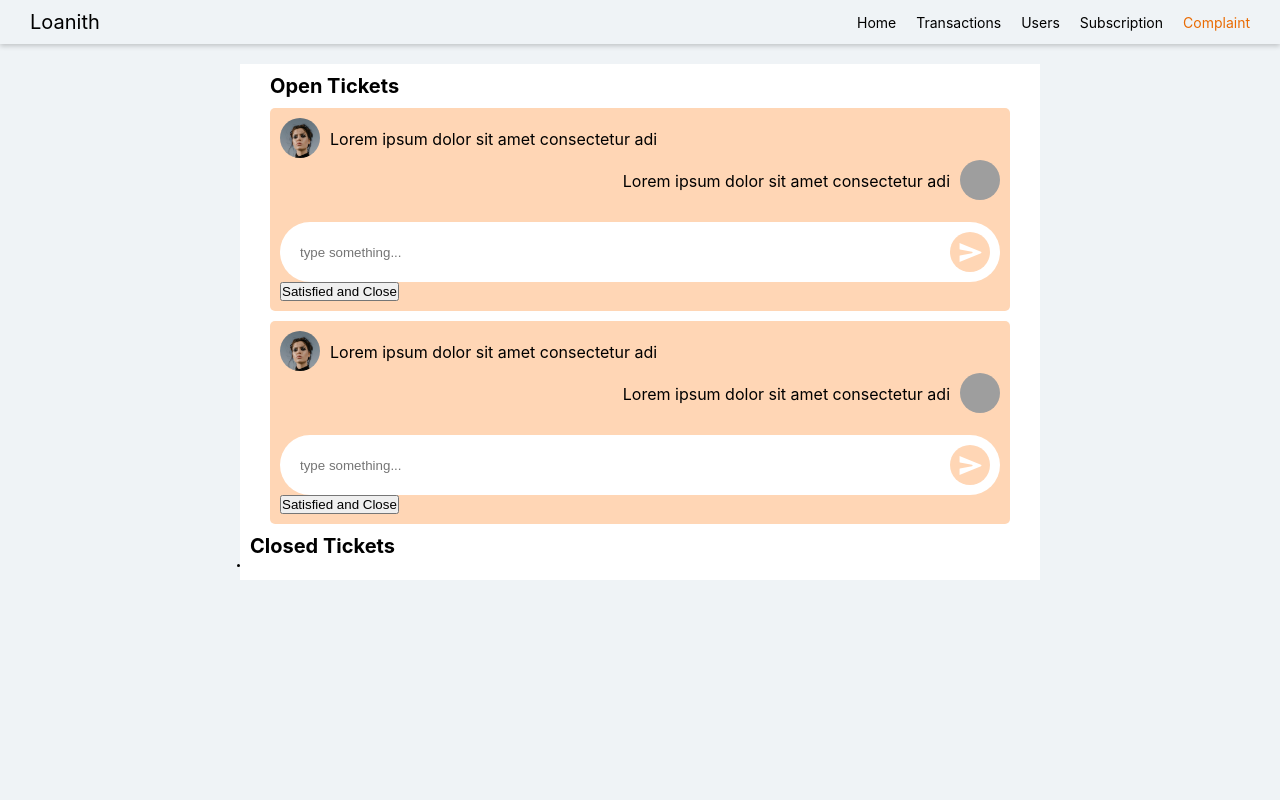
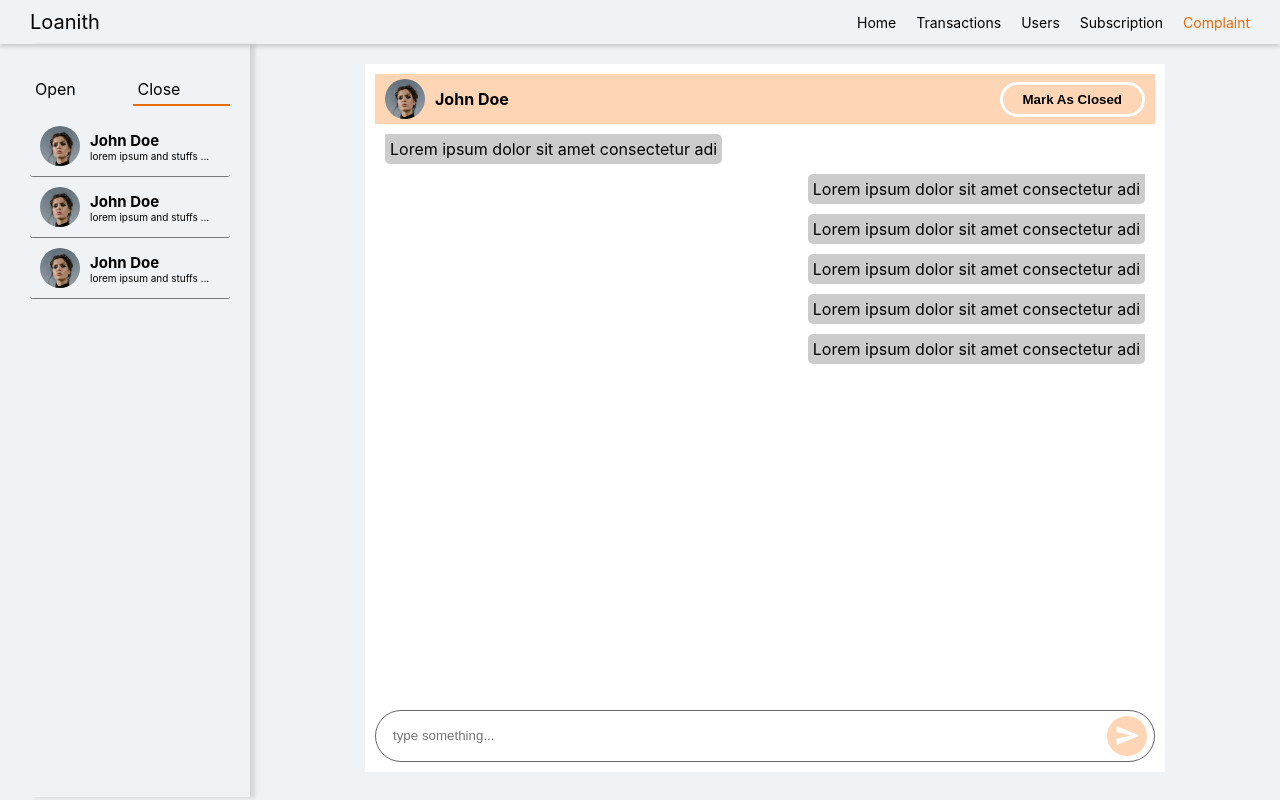
Before and after one commit to Ayboss/loanithTest, a React (Create React App) app: page /complaints in a window 1280 px wide. Built offline with nearby package versions, Linux system fonts and the light colour scheme; grey boxes are pictures that could not be loaded.

Commit message:
continous

```diff
--- a/src/css/complaint.css
+++ b/src/css/complaint.css
@@ -1,64 +1,99 @@
+.complaint__body{
+    display: grid;
+    grid-template-columns: 22rem 1fr;
+    grid-gap: 3rem;
+    padding: 0px 3rem;
+}
+.complaint__stats{
+    /* background-color: darkorange; */
+    box-shadow: 5px 1px 4px 0px rgb(0 0 0 / 12%);
+    padding:3rem 2rem 0px 0px;
+}
+.complaint__graphs{
+    height: calc(100vh - 47px);
+}
 .complaint{
     max-width: 800px;
+    width: 100%;
     background-color: white;
-    margin: 20px auto;
-    padding: 10px
+    margin: 20px auto 0px;
+    padding: 10px;
+    height: 94%;
+    position: relative;
+    display: flex;
+    flex-direction: column;
 }
-.complaint__open{
-    padding: 0px 20px;
+.complaint__header{
+    background-color: #ffd6b5;
+    padding: 5px 10px;
+    display: flex;
+    align-items: center;
 }
-.complaint__open >h3{
-    font-size: 20px;
-    margin-bottom: 10px;
+.complaint__header > h3{
+    flex: 1;
+    margin-left: 1rem;
+    font-size: 1.6rem
 }
-.complaint__list{
-    list-style: none;
+.complaint__header > button{
+    padding: 7px 20px;
+    background-color: transparent;
+    border: 3px solid #fff;
+    border-radius: 1000px;
+    font-weight: bold
 }
 .complaint__chat{
-    margin-bottom: 10px;
-    background-color: #ffd6b5;
+    list-style: none;
     padding: 10px;
     border-radius: 5px;
-}
-.complaint__user{
-    display: flex;
-    align-items: center;
-    gap: 10px;
-    margin-right: 10px;
-}
-.complaint__admin{
-    display: flex;
-    align-items: center;
-    gap: 10px;
-    justify-content: flex-end;
-    margin-left: 10px;
-}
-.complaint__user > p{
-    font-size: 16px
-}
-.complaint__admin > p{
-    font-size: 16px
-}
-.complaint__close{}
-.complaint__close > h3{
-    font-size: 20px;
-}
-.complaint__img{
-    /* overflow: hidden; */
-}
-.complaint__img > img{
-    width: 40px;
-    height: 40px;
-    border-radius: 50%;
-    object-fit: cover;
+    flex: 1;
+    overflow-y: scroll;
 }
 .complaint__reply{
     background-color: #fff;
     display: flex;
     align-items: center;
     border-radius: 10000px;
-    padding: 10px 10px;
+    padding: 5px 7px;
     margin-top: 20px;
+    /* position: absolute;
+    bottom:0px;
+    left: 0px; */
+    width: 100%;
+    border: 1px solid #666;
+}
+.complaint__user{
+    display: flex;
+    justify-content: flex-start;
+    margin-right: 10px;
+    margin-bottom: 10px;
+}
+.complaint__admin{
+    display: flex;
+    justify-content: flex-end;
+    margin-left: 10px;
+    margin-bottom: 10px;
+}
+.complaint__user > p{
+    background-color: rgba(0, 0, 0, 0.2);
+    width: max-content;
+    border-radius:5px;
+    border-top-left-radius:0px;
+    padding: 5px;
+    font-size: 16px
+}
+.complaint__admin > p{
+    background-color: rgba(0, 0, 0, 0.2);
+    width: max-content;
+    border-radius:5px;
+    border-top-right-radius:0px;
+    padding: 5px;
+    font-size: 16px
+}
+.complaint__img{
+    width: 40px;
+    height: 40px;
+    border-radius: 50%;
+    object-fit: cover;
 }
 .complaint__input{
     flex: 1;
@@ -80,8 +115,66 @@
     align-items: center;
     justify-content: center;
     background-color: #ffd6b5;
+    cursor: pointer;
 }
 .complaint__send  img{
     height: 25px;
     width: 25px;
 }
+.complaint__satisfied{
+    margin-top: 10px;
+}
+.complaint__satisfied button{
+    padding: 5px;
+    border: none;
+    cursor: pointer;
+}
+.complaint__close{
+    padding: 0px 20px;
+}
+.complaint__close > h3{
+    font-size: 20px;
+}
+
+/*  side bar chats*/
+.complaint__tab{
+    display: flex;
+    gap: 5px;
+    margin-bottom: 10px;
+}
+.complaint__tab--btn{
+    flex: 1;
+    /* text-decoration: underline; */
+    display: block;
+    font-size: 16px;
+    padding: 5px;
+    cursor: pointer;
+}
+.complaint__tab--btnActive{
+    border-bottom: 2px solid #E96B03;
+}
+.complaint__list{
+    list-style: none;
+}
+.complaint__item{
+    padding: 1rem;
+    display: flex;
+    align-items: center;
+    cursor: pointer;
+    border-radius: 3px;
+    border-bottom: 1px solid rgba(0, 0, 0, 0.5)
+}
+.complaint__item:hover{
+    background-color: #ffd6b5;
+    border-bottom: 1px solid transparent;
+}
+.complaint__userImg{
+    width: 40px;
+    height: 40px;
+    border-radius: 50%;
+    object-fit: cover;
+    margin-right: 10px;
+}
+.complaint__itemDetails >h3{
+    font-size: 15px;
+}
--- a/src/pages/Complaint.js
+++ b/src/pages/Complaint.js
@@ -1,56 +1,75 @@
-import React from 'react';
+import React, {useState} from 'react';
 import user from '../Assets/users.jpg'
 import admin from '../Assets/admin.jpg';
 import send from '../Assets/send.svg';
 import '../css/complaint.css'
 
 function Complaint() {
+    const [open, setOpen]= useState(false)
     return (
-        <div className="complaint">
-            <div className="complaint__open">
-                <h3>Open Tickets</h3>
+        <div className="complaint__body">
+            <div className="complaint__stats">
+                <div className="complaint__tab">
+                    <a onClick={()=>setOpen(true)} className={`complaint__tab--btn ${open?'complaint__tab--btnActive':''}`}>Open</a>
+                    <a onClick={()=>setOpen(false)} className={`complaint__tab--btn ${!open?'complaint__tab--btnActive':''}`}>Close</a>
+                </div>
                 <ul className="complaint__list">
-                    <li className="complaint__chat">
-                        <div className="complaint__user">
-                            <div className="complaint__img"><img src={user} alt="user"/></div>
-                            <p>Lorem ipsum dolor sit amet consectetur adi</p>
+                    <li className="complaint__item">
+                        <img src={user} alt="user" className="complaint__userImg"/>
+                        <div className="complaint__itemDetails">
+                            <h3>John Doe</h3>
+                            <p>lorem ipsum and stuffs ...</p>
                         </div>
-                        <div className="complaint__admin">
-                            <p>Lorem ipsum dolor sit amet consectetur adi</p>
-                            <div className="complaint__img"><img src={admin} alt="admin"/></div>
+                    </li>
+                    <li className="complaint__item">
+                        <img src={user} alt="user" className="complaint__userImg"/>
+                        <div className="complaint__itemDetails">
+                            <h3>John Doe</h3>
+                            <p>lorem ipsum and stuffs ...</p>
                         </div>
-                        <div className="complaint__reply">
-                            <input placeholder="type something..." className="complaint__input"/><button className="complaint__send"><img src={send} alt="send"/></button>
+                    </li>
+                    <li className="complaint__item">
+                        <img src={user} alt="user" className="complaint__userImg"/>
+                        <div className="complaint__itemDetails">
+                            <h3>John Doe</h3>
+                            <p>lorem ipsum and stuffs ...</p>
                         </div>
-                        <div className="compliant__"><button>Satisfied and Close</button></div>
                     </li>
-                    <li className="complaint__chat">
-                        <div className="complaint__user">
-                            <div className="complaint__img"><img src={user} alt="user"/></div>
-                            <p>Lorem ipsum dolor sit amet consectetur adi</p>
-                        </div>
-                        <div className="complaint__admin">
-                            <p>Lorem ipsum dolor sit amet consectetur adi</p>
-                            <div className="complaint__img"><img src={admin} alt="admin"/></div>
-                        </div>
-                        <div className="complaint__reply">
-                            <input placeholder="type something..." className="complaint__input"/><button className="complaint__send"><img src={send} alt="send"/></button>
-                        </div>
-                        <div className="compliant__"><button>Satisfied and Close</button></div>
-                    </li>
-
                 </ul>
             </div>
-            <div className="complaint__close">
-                <h3>Closed Tickets</h3>
-                <ul>
-                    <li>
-
-                    </li>
-                </ul>
+            <div className="complaint__graphs">
+                <div className="complaint">
+                    <div className="complaint__header">
+                        <img className="complaint__img" src={user} alt="user"/>
+                        <h3>John Doe</h3>
+                        <button>Mark As Closed</button>
+                    </div>
+                    <ul className="complaint__chat">
+                        <li className="complaint__user">
+                            <p>Lorem ipsum dolor sit amet consectetur adi</p>
+                        </li>
+                        <li className="complaint__admin">
+                            <p>Lorem ipsum dolor sit amet consectetur adi</p>
+                        </li>
+                        <li className="complaint__admin">
+                            <p>Lorem ipsum dolor sit amet consectetur adi</p>
+                        </li>
+                        <li className="complaint__admin">
+                            <p>Lorem ipsum dolor sit amet consectetur adi</p>
+                        </li>
+                        <li className="complaint__admin">
+                            <p>Lorem ipsum dolor sit amet consectetur adi</p>
+                        </li>
+                        <li className="complaint__admin">
+                            <p>Lorem ipsum dolor sit amet consectetur adi</p>
+                        </li>
+                    </ul>
+                    <div className="complaint__reply">
+                        <input placeholder="type something..." className="complaint__input"/><button className="complaint__send"><img src={send} alt="send"/></button>
+                    </div>
+                </div>
             </div>
         </div>
     )
 }
-
 export default Complaint
```
